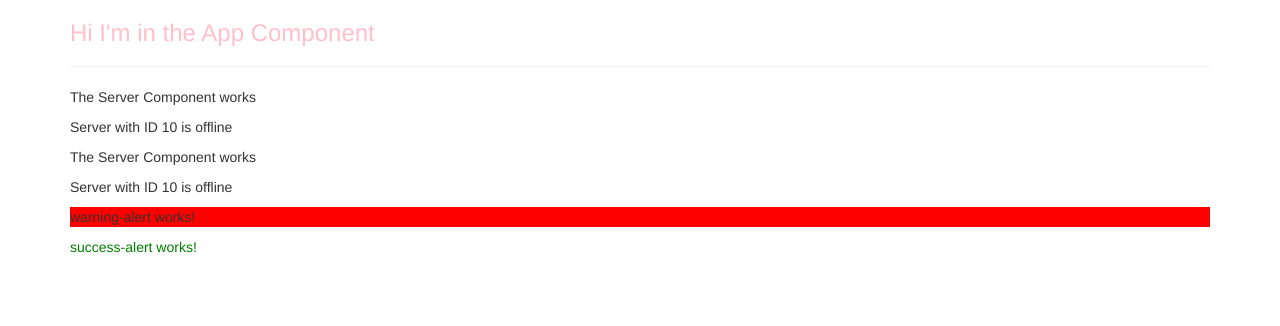
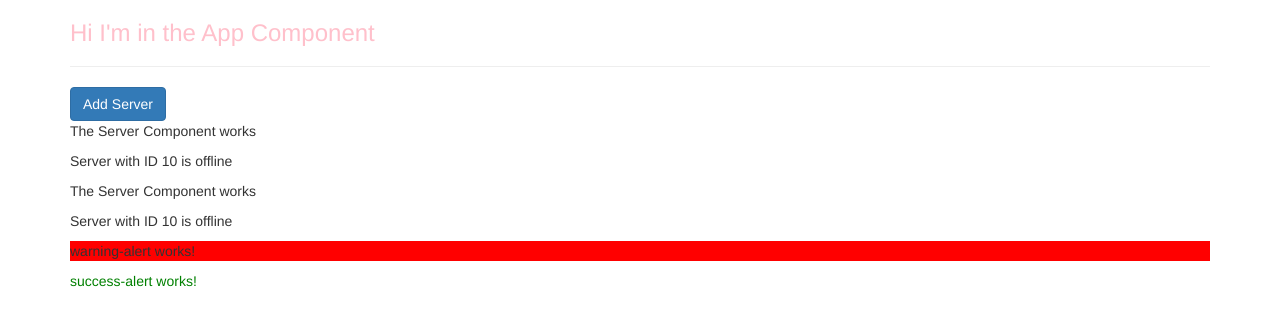
Before and after one commit to kitkogan/my-first-angular-app, an Angular app: page / in a window 1280 px wide. Shown: the top 326 px of the page. Built offline with nearby package versions, Linux system fonts and the light colour scheme.

Commit message:
button html property binding

```diff
--- a/src/app/servers/servers.component.html
+++ b/src/app/servers/servers.component.html
@@ -1,2 +1,3 @@
+<button class="btn btn-primary" [disabled]="!allowNewServer">Add Server</button>
 <app-server></app-server>
 <app-server></app-server>
--- a/src/app/servers/servers.component.ts
+++ b/src/app/servers/servers.component.ts
@@ -2,13 +2,18 @@
 
 @Component({
   selector: 'app-servers',
-  template: '<app-server></app-server><app-server></app-server>',
+  templateUrl: './servers.component.html',
+  // template: '<app-server></app-server><app-server></app-server>',
   styleUrls: ['./servers.component.css']
 })
 export class ServersComponent implements OnInit {
+  allowNewServer = false;
 
-  constructor() { }
-
+  constructor() {
+    setTimeout(() => {
+      this.allowNewServer = true;
+    }, 2000);
+  }
   ngOnInit(): void {
   }
 
```
